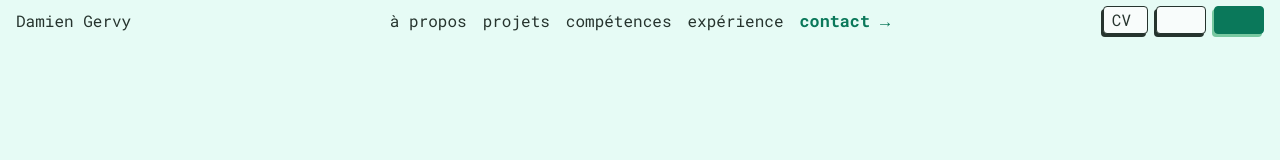
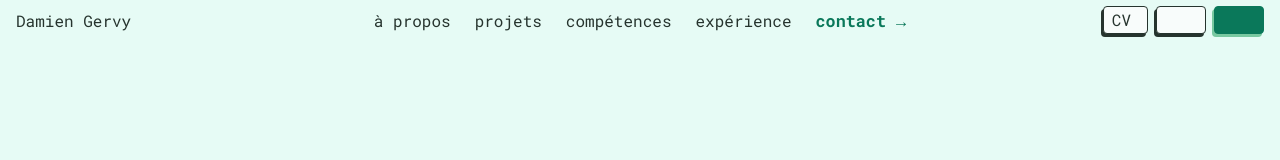
Before and after one commit to GDami/portfolio, a React (Vite) app: page / in a window 1280 px wide. Shown: the top 160 px of the page. Built offline with nearby package versions, Linux system fonts and the light colour scheme; some icons are missing.

Commit message:
bigger nav spacing on desktop

```diff
--- a/src/components/header/Header.css
+++ b/src/components/header/Header.css
@@ -51,7 +51,7 @@
 
 #header nav .nav-center {
     display: flex;
-    gap: var(--spacing-common);
+    gap: calc(var(--spacing-common) + var(--spacing-low));
 }
 
 #header-title {
@@ -191,7 +191,7 @@ a, a:visited {
 
     #header nav .nav-center {
         opacity: 1;
-        /* flex-direction: column; */
+        gap: var(--spacing-common);
     }
 
     #header nav .header-buttons {
```
